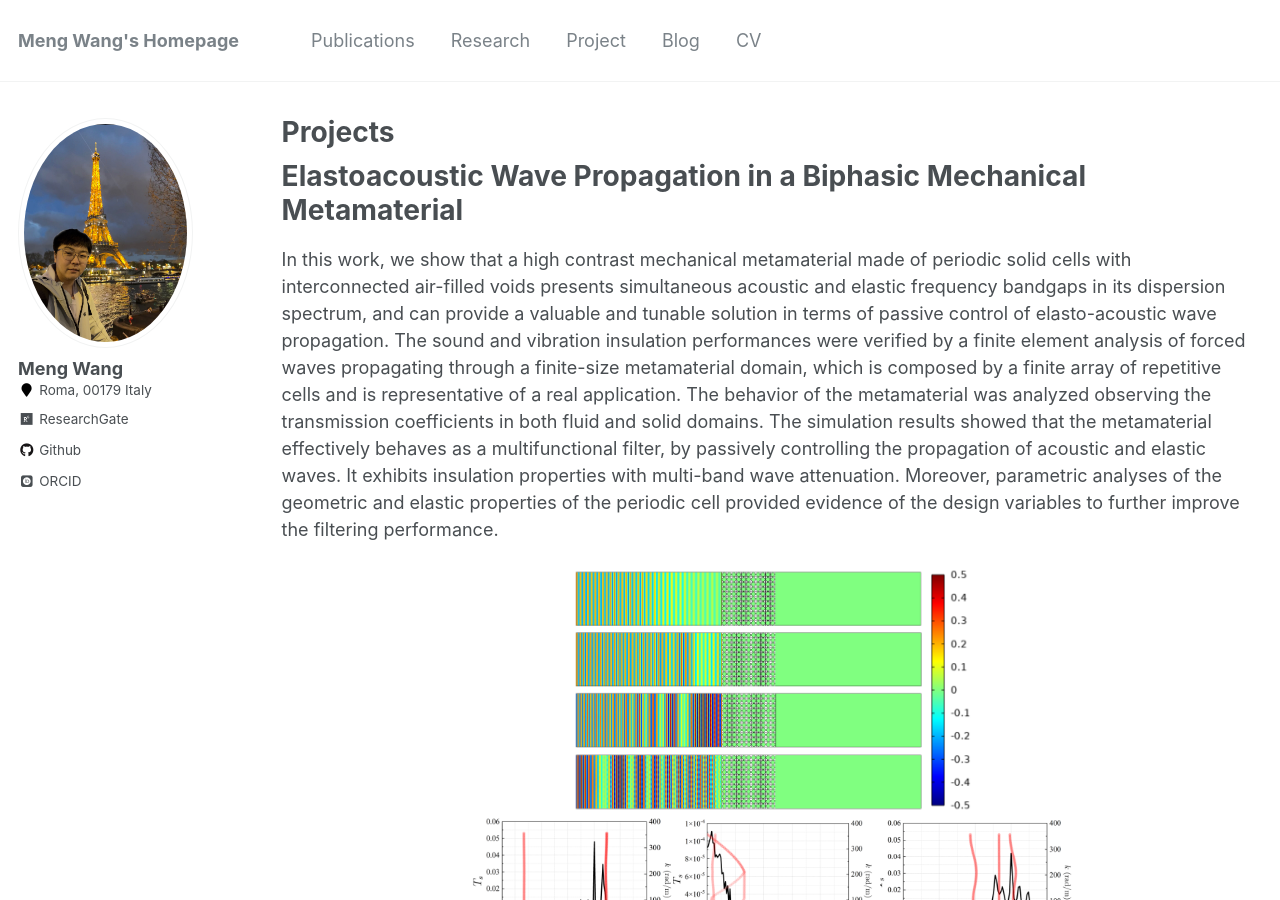
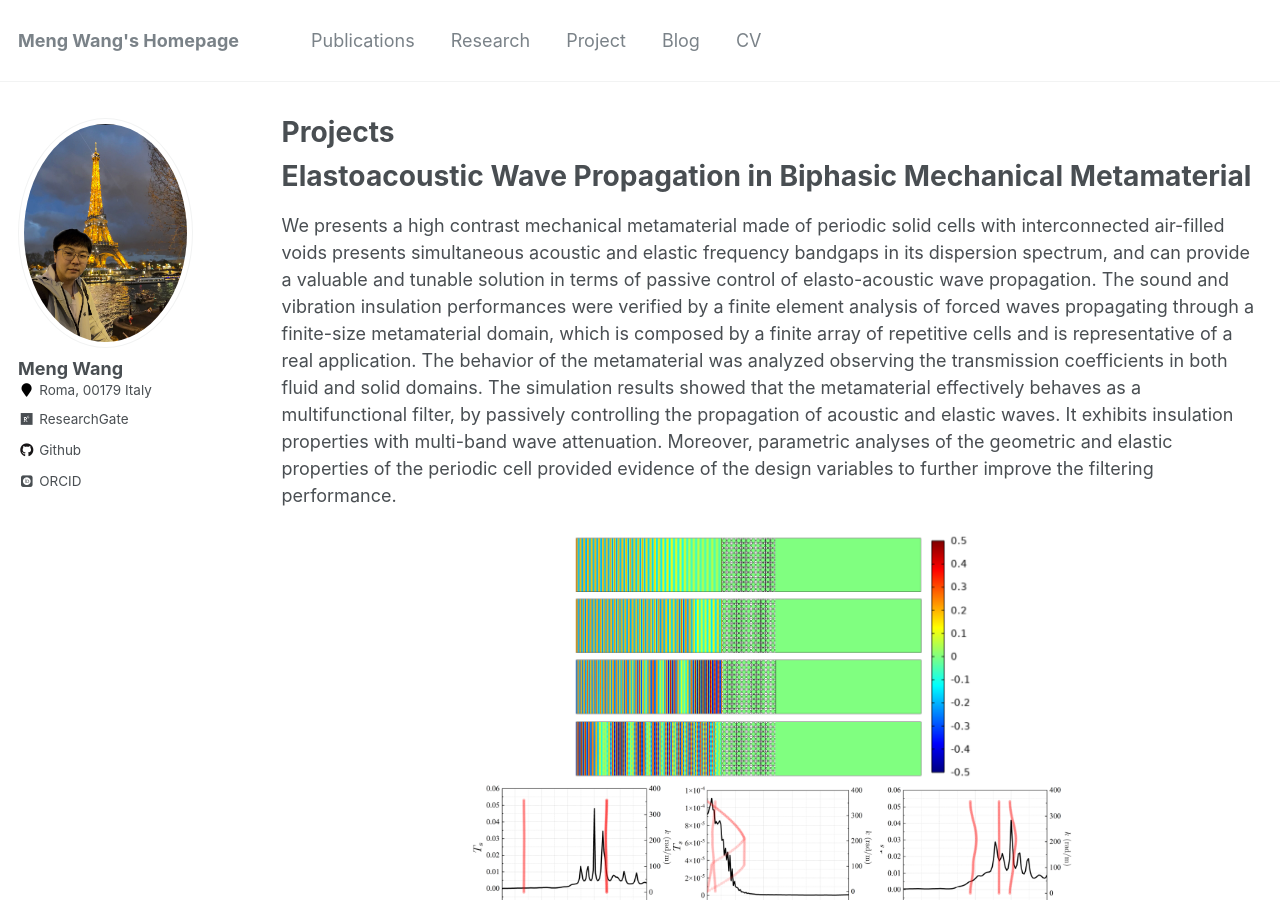
Before and after one commit to wang-meng-web/wang-meng-web.github.io, a Jekyll site: the page built from _pages/project.md, in a window 1280 px wide and 900 px high. Built offline with Jekyll 4.4.1, drawn with Linux system fonts in a browser that asks for light colours; some web fonts are replaced.

Commit message:
Update project.md

```diff
--- a/_pages/project.md
+++ b/_pages/project.md
@@ -5,9 +5,9 @@ permalink: /project/
 author_profile: true
 ---
 
-Elastoacoustic Wave Propagation in a Biphasic Mechanical Metamaterial
+Elastoacoustic Wave Propagation in Biphasic Mechanical Metamaterial
 ======
-In this work, we show that a high contrast mechanical metamaterial made of periodic solid cells with interconnected air-filled voids presents simultaneous acoustic and elastic frequency bandgaps in its dispersion spectrum, and can provide a valuable and tunable solution in terms of passive control of elasto-acoustic wave propagation. The sound and vibration insulation performances were verified by a finite element analysis of forced waves propagating through a finite-size metamaterial domain, which is composed by a finite array of repetitive cells and is representative of a real application. The behavior of the metamaterial was analyzed observing the transmission coefficients in both fluid and solid domains. The simulation results showed that the metamaterial effectively behaves as a multifunctional filter, by passively controlling the propagation of acoustic and elastic waves. It exhibits insulation properties with multi-band wave attenuation. Moreover, parametric analyses of the geometric and elastic properties of the periodic cell provided evidence of the design variables to further improve the filtering performance.
+We presents a high contrast mechanical metamaterial made of periodic solid cells with interconnected air-filled voids presents simultaneous acoustic and elastic frequency bandgaps in its dispersion spectrum, and can provide a valuable and tunable solution in terms of passive control of elasto-acoustic wave propagation. The sound and vibration insulation performances were verified by a finite element analysis of forced waves propagating through a finite-size metamaterial domain, which is composed by a finite array of repetitive cells and is representative of a real application. The behavior of the metamaterial was analyzed observing the transmission coefficients in both fluid and solid domains. The simulation results showed that the metamaterial effectively behaves as a multifunctional filter, by passively controlling the propagation of acoustic and elastic waves. It exhibits insulation properties with multi-band wave attenuation. Moreover, parametric analyses of the geometric and elastic properties of the periodic cell provided evidence of the design variables to further improve the filtering performance.
 
 <div style="text-align: center;">
    <img width="400" src='/images/fluid_propagation_meta.png'>
```
